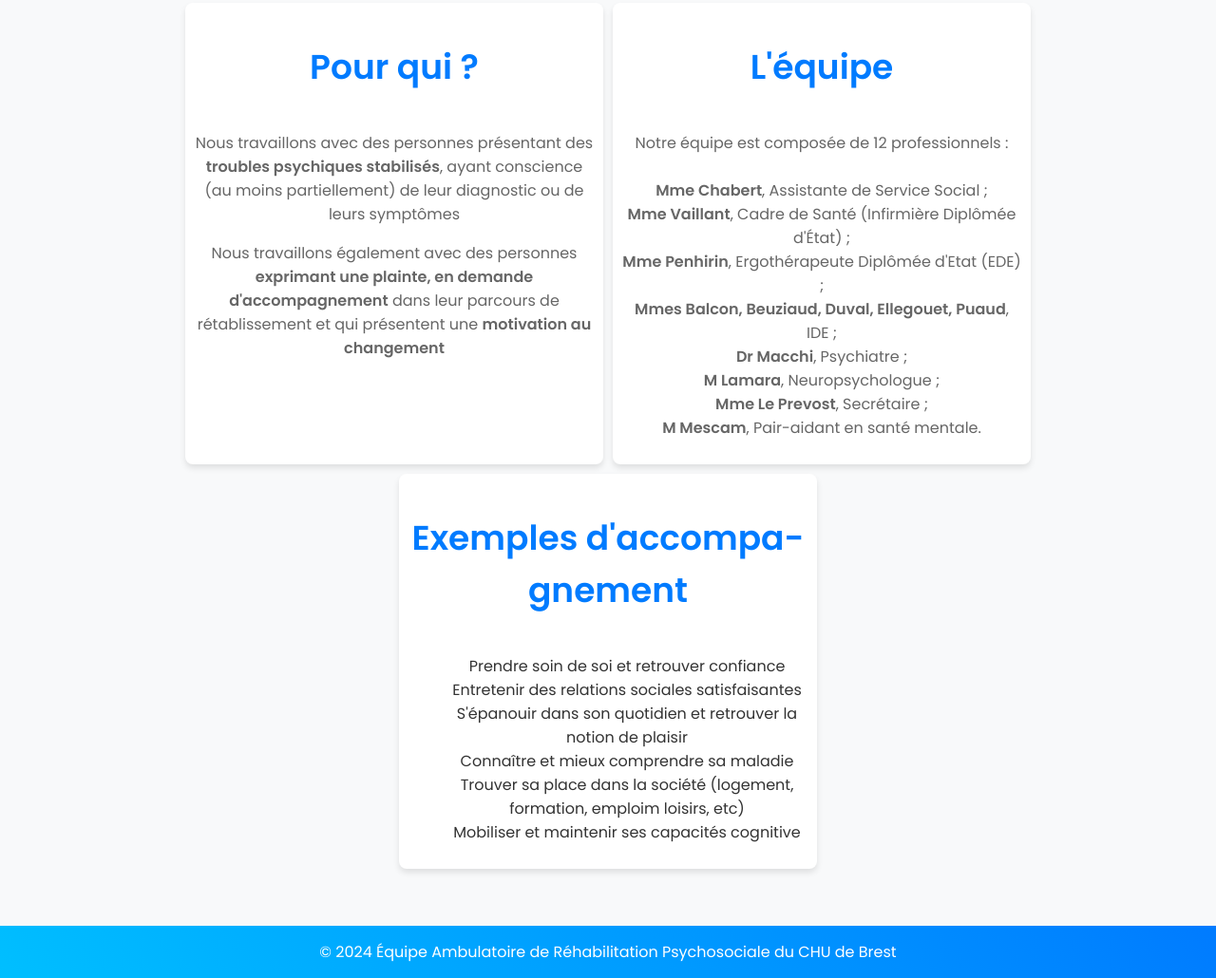
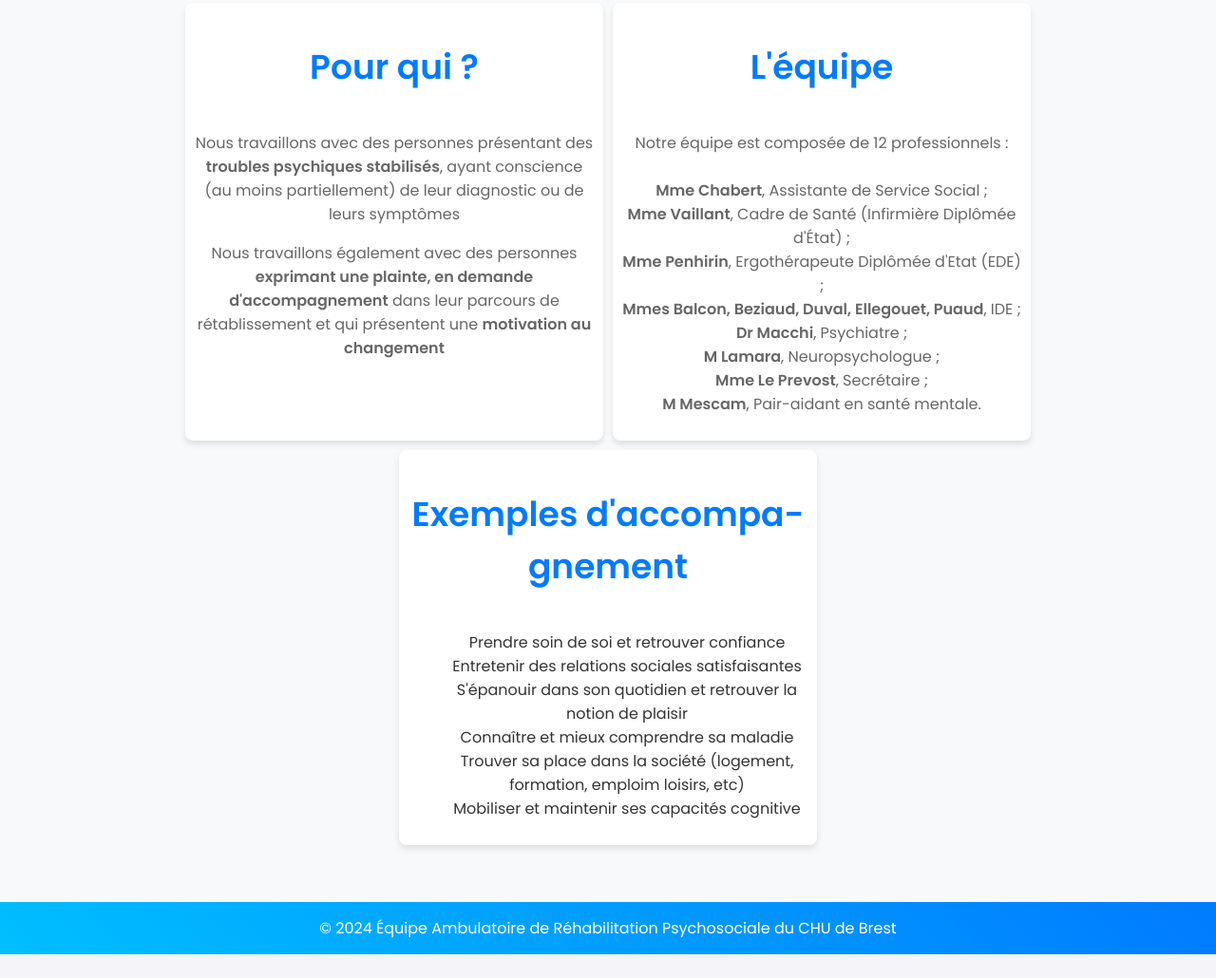
Before and after one commit to m4444te/earps, a plain HTML site: page index.html in a window 1280 px wide. Shown: the part 638-1668 px from the top of the page at 95% size. After the commit the page ends 1643 px from the top, so only its background shows below. Drawn offline with Linux system fonts and the light colour scheme.

Commit message:
Update index.html

```diff
--- a/index.html
+++ b/index.html
@@ -47,7 +47,7 @@
                     <b>Mme Chabert</b>, Assistante de Service Social ; <br>
                     <b>Mme Vaillant</b>, Cadre de Santé (Infirmière Diplômée d'État) ;<br>
                     <b>Mme Penhirin</b>, Ergothérapeute Diplômée d'Etat (EDE) ;<br>
-                    <b>Mmes Balcon, Beuziaud, Duval, Ellegouet, Puaud</b>, IDE ;<br>
+                    <b>Mmes Balcon, Beziaud, Duval, Ellegouet, Puaud</b>, IDE ;<br>
                     <b>Dr Macchi</b>, Psychiatre ;<br>
                     <b>M Lamara</b>, Neuropsychologue ;<br>
                     <b>Mme Le Prevost</b>, Secrétaire ; <br>
```
